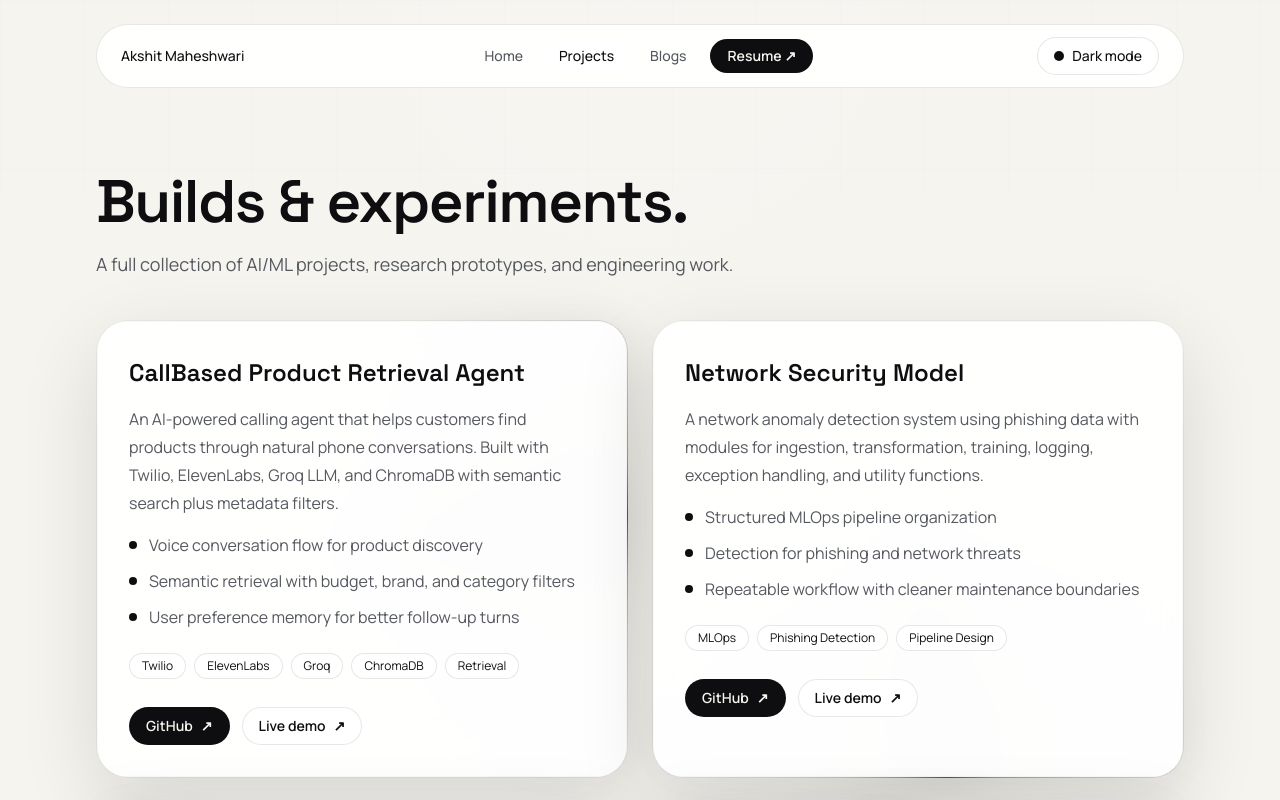
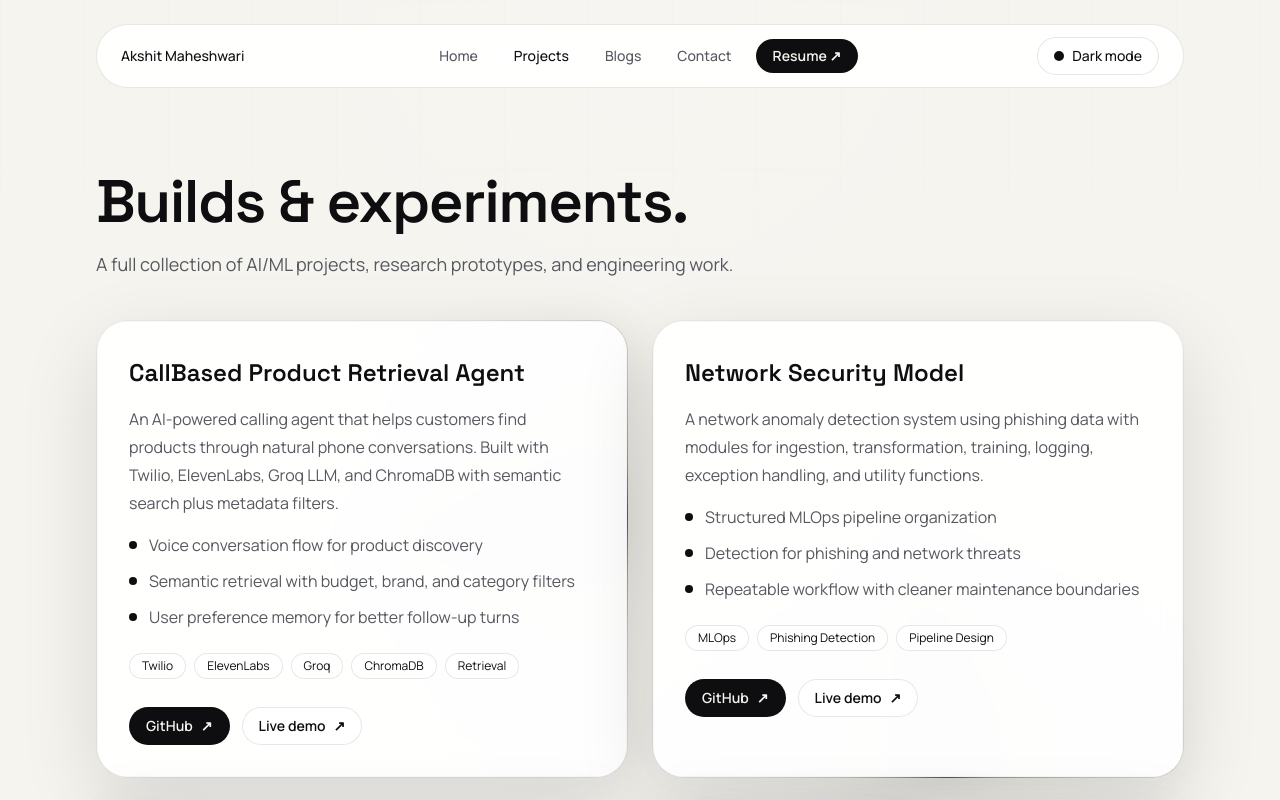
Before and after one commit to AkshitMaheshwari/portfolio, a Next.js app: page /projects in a window 1280 px wide. Shown: the top 800 px of the page. Built offline with nearby package versions, Linux system fonts and the light colour scheme.

Commit message:
added contact

```diff
--- a/src/app/page.tsx
+++ b/src/app/page.tsx
@@ -42,6 +42,12 @@ export default function HomePage() {
           >
             Blogs
           </a>
+          <Link
+            href="#contact"
+            className="rounded-full px-4 py-1.5 text-sm font-medium text-[var(--muted)] transition duration-200 hover:bg-[var(--surface)] hover:text-[var(--text)]"
+          >
+            Contact
+          </Link>
           <a
             href="https://drive.google.com/file/d/1AtoKLP_-DwR1ngpiLQTj7UsbMPhD2WDT/view?usp=sharing"
             target="_blank"
@@ -325,7 +331,7 @@ export default function HomePage() {
         </div>
       </section>
 
-      <section className="space-y-6 py-8">
+      <section id="contact" className="space-y-6 py-8">
         {sectionCard(
           <div className="mx-auto max-w-4xl text-center py-4">
             <h2 className="font-[family-name:var(--font-heading)] text-[2.5rem] font-semibold tracking-tight text-[var(--text)] sm:text-[3.6rem]">
--- a/src/app/projects/page.tsx
+++ b/src/app/projects/page.tsx
@@ -37,6 +37,12 @@ export default function ProjectsPage() {
           >
             Blogs
           </a>
+          <Link
+            href="/#contact"
+            className="rounded-full px-4 py-1.5 text-sm font-medium text-[var(--muted)] transition duration-200 hover:bg-[var(--surface)] hover:text-[var(--text)]"
+          >
+            Contact
+          </Link>
           <a
             href="https://drive.google.com/file/d/1AtoKLP_-DwR1ngpiLQTj7UsbMPhD2WDT/view?usp=sharing"
             target="_blank"
--- a/src/data/portfolio.ts
+++ b/src/data/portfolio.ts
@@ -41,7 +41,7 @@ export const profile = {
     },
     {
       label: 'Email',
-      href: 'mailto:akshitmaheshwari06@gmail.com',
+      href: 'akshitmaheshwari06@gmail.com',
       display: 'akshitmaheshwari06@gmail.com'
     },
     {
```
